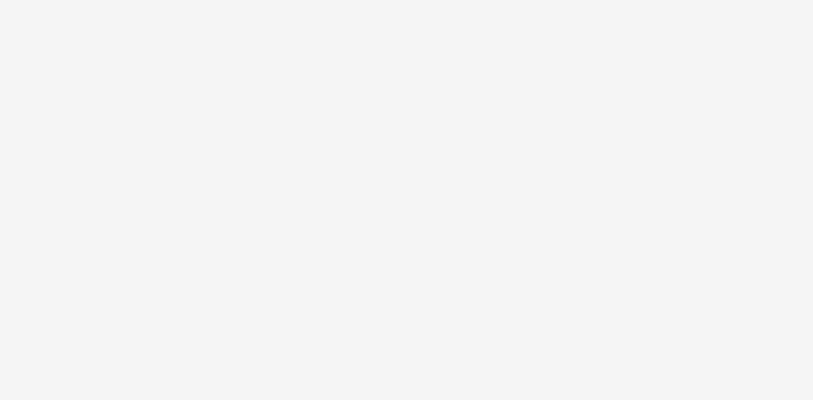
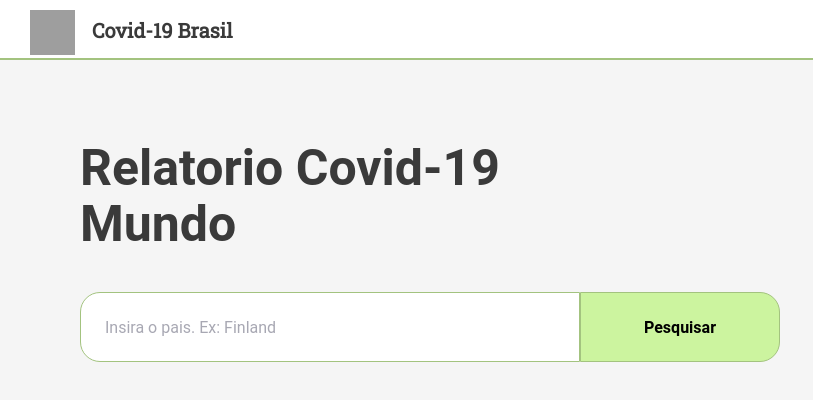
Before and after one commit to RobertaBaseggio/Consultas-CNPJ, a React (Create React App) app: page /countries in a window 1280 px wide. Shown: the top 400 px of the page, without its empty margins (0-813 px from the left). Built offline with nearby package versions, Linux system fonts and the light colour scheme; grey boxes are pictures that could not be loaded.

Commit message:
Listagem de casos de covid de todos os paises e inserção de uma tela de inicio

```diff
--- a/public/index.html
+++ b/public/index.html
@@ -2,7 +2,7 @@
 <html lang="en">
   <head>
     <meta charset="utf-8" />
-    <link rel="icon" href="%PUBLIC_URL%/favicon.ico" />
+    <link rel="icon" href="https://img-premium.flaticon.com/png/128/3958/premium/3958282.png?token=exp=1625852817~hmac=33ada0fcb80e1be9cfe5f879d9fe2057" />
     <meta name="viewport" content="width=device-width, initial-scale=1" />
     <meta name="theme-color" content="#000000" />
     <link href="https://fonts.googleapis.com/css2?family=Roboto+Slab&display=swap" rel="stylesheet">
--- /dev/null
+++ b/src/pages/Home/index.tsx
@@ -0,0 +1,64 @@
+import React, { useState, FormEvent } from 'react';
+import api from '../../services/api';
+
+import { Title, Repositories, Form, Header } from './styles';
+
+interface Repository {
+  uf: string;
+  state: string;
+  cases: string;
+  deaths: string;
+  suspects: string;
+  refuses: string;
+}
+
+const Home: React.FC = () => {
+  const [newRepo, setNewRepo] = useState('');
+  const [repositories, setRepositories] = useState<Repository[]>([]);
+  let uf: string;
+
+  async function handleAddRepository(event: FormEvent<HTMLFormElement>): Promise<void> {
+    event.preventDefault();
+    const response = await api.get<Repository>(`${newRepo}`);
+    const repository = response.data;
+    uf = newRepo;
+
+    setRepositories([...repositories, repository]);
+    setNewRepo('');
+
+  }
+  return (
+    <>
+    <Header>
+        <img src="https://image.flaticon.com/icons/png/128/2913/2913584.png" />
+        <h1>Covid-19 Brasil</h1>
+    </Header>
+
+      <Title>Relatorio Covid-19 Brasil</Title>
+
+      <Form onSubmit={handleAddRepository}>
+        <input value={newRepo} onChange={e => setNewRepo(e.target.value)}
+          placeholder="Insira a UF. Ex: SC" />
+        <button type="submit"> Pesquisar </button>
+      </Form>
+      <Repositories>
+        {repositories.map(repository => {
+         console.log(uf)
+          return (
+          <a key={repository.state} href="https://www.google.com/search?q=relatorio+coronavirus+brasil&oq=relatorio+coronavirus+&aqs=chrome.1.69i57j0l2j0i22i30.8415j0j7&sourceid=chrome&ie=UTF-8">
+            <div>
+              <strong>{repository.state} - {repository.uf}</strong>
+              <p>Casos: {repository.cases}</p>
+              <p>Mortes:  {repository.deaths}</p>
+              <p>Suspeitos:  {repository.suspects}</p>
+              <p>Resultados negativos:  {repository.refuses}</p>
+            </div>
+          </a>
+          );
+        })}
+      </Repositories>
+    </>
+  )
+};
+
+export default Home;
--- /dev/null
+++ b/src/pages/Start/index.tsx
@@ -0,0 +1,29 @@
+import React, { FormEvent } from 'react';
+import { Link } from 'react-router-dom';
+import { Title, Form, Header } from './styles';
+
+const Start: React.FC = () => {
+  async function handleAddRepository(event: FormEvent<HTMLFormElement>): Promise<void> {
+    event.preventDefault();
+
+  }
+  return (
+    <>
+    <Header>
+        <img src="https://image.flaticon.com/icons/png/128/2913/2913584.png" />
+        <h1>Covid-19 Brasil</h1>
+    </Header>
+      <Title>Relatorio Covid-19</Title>
+      <Form>
+          <Link to="/brazil/uf">
+        <button type="submit"> Pesquisar por estado brasileiro </button>
+        </Link>
+        <Link to="/countries">
+        <button type="submit"> Pesquisar por países </button>
+        </Link>
+      </Form>
+    </>
+  )
+};
+
+export default Start;
--- /dev/null
+++ b/src/pages/Start/styles.ts
@@ -0,0 +1,62 @@
+import styled from 'styled-components';
+import { shade } from 'polished';
+
+
+export const Header = styled.div`
+    display:flex;
+    flex-direction:row;
+    width: 100%;
+    height: 60px;
+    background-color: #FFF;
+    border-bottom: 2px solid ${shade(0.2, '#CCF49F')};
+
+    img{
+        width: 45px;
+        height: 45px;
+        margin-left: 30px;
+        margin-top: 10px;
+    }
+
+    h1{
+        font: 20px Roboto slab;
+        font-weight: 600;
+        color: #3a3a3a;
+        max-width: 300px;
+        margin: 17px;
+    }
+
+`;
+export const Title = styled.h1`
+    font-size: 50px;
+    color: #3a3a3a;
+    max-width: 450px;
+    line-height: 56px;
+    margin-top: 80px;
+    margin-left: 80px;
+`;
+
+export const Form = styled.form`
+    margin-top: 40px;
+    max-width: 100%;
+    display: flex;
+    flex-direction: column;
+
+    align-items: center;
+    justify-content: center;
+
+    button {
+        width: 300px;
+        height: 120px;
+        background: #CCF49F;
+        border-radius: 20px;
+        border: 1px solid ${shade(0.2, '#CCF49F')};
+        color: #000;
+        font-weight: bold;
+        transition: background-color 0.2s;
+        margin-top: 40px;
+
+        &:hover {
+            background: ${shade(0.2, '#CCF49F')};
+        }
+    }
+`;
--- a/src/Home/index.tsx
+++ b/src/pages/paises/index.tsx
@@ -1,25 +1,26 @@
 import React, { useState, FormEvent } from 'react';
-import api from '../services/api';
+import apiPaises from '../../services/apiPaises';
 
 import { Title, Repositories, Form, Header } from './styles';
 
-interface Repository {
-  uf: string;
-  state: string;
+interface RepositoryPaises {
+  data:{
+  country: string;
   cases: string;
   deaths: string;
   suspects: string;
-  refuses: string;
+  recovered: string;
+  }
 }
 
-const Home: React.FC = () => {
+const paises: React.FC = () => {
   const [newRepo, setNewRepo] = useState('');
-  const [repositories, setRepositories] = useState<Repository[]>([]);
+  const [repositories, setRepositories] = useState<RepositoryPaises[]>([]);
   let uf: string;
 
   async function handleAddRepository(event: FormEvent<HTMLFormElement>): Promise<void> {
     event.preventDefault();
-    const response = await api.get<Repository>(`${newRepo}`);
+    const response = await apiPaises.get<RepositoryPaises>(`${newRepo}`);
     const repository = response.data;
     uf = newRepo;
 
@@ -34,24 +35,23 @@ const Home: React.FC = () => {
         <h1>Covid-19 Brasil</h1>
     </Header>
 
-      <Title>Relatorio Covid-19 Brasil</Title>
+      <Title>Relatorio Covid-19 Mundo</Title>
 
       <Form onSubmit={handleAddRepository}>
         <input value={newRepo} onChange={e => setNewRepo(e.target.value)}
-          placeholder="Insira a UF. Ex: SC" />
+          placeholder="Insira o pais. Ex: Finland" />
         <button type="submit"> Pesquisar </button>
       </Form>
       <Repositories>
         {repositories.map(repository => {
-         console.log(uf)
           return (
-          <a key={repository.state} href="https://www.google.com/search?q=relatorio+coronavirus+brasil&oq=relatorio+coronavirus+&aqs=chrome.1.69i57j0l2j0i22i30.8415j0j7&sourceid=chrome&ie=UTF-8">
+          <a key={repository.data.country} href="https://www.google.com/search?q=relatorio+coronavirus+brasil&oq=relatorio+coronavirus+&aqs=chrome.1.69i57j0l2j0i22i30.8415j0j7&sourceid=chrome&ie=UTF-8">
             <div>
-              <strong>{repository.state} - {repository.uf}</strong>
-              <p>Casos: {repository.cases}</p>
-              <p>Mortes:  {repository.deaths}</p>
-              <p>Suspeitos:  {repository.suspects}</p>
-              <p>Resultados negativos:  {repository.refuses}</p>
+              <strong>{repository.data.country} </strong>
+              <p>Casos: {repository.data.cases}</p>
+              <p>Mortes:  {repository.data.deaths}</p>
+              <p>Suspeitos:  {repository.data.suspects}</p>
+              <p>Recuperados:  {repository.data.recovered}</p>
             </div>
           </a>
           );
@@ -61,4 +61,4 @@ const Home: React.FC = () => {
   )
 };
 
-export default Home;
+export default paises;
--- /dev/null
+++ b/src/pages/paises/styles.ts
@@ -0,0 +1,112 @@
+import styled from 'styled-components';
+import { shade } from 'polished';
+
+export const Header = styled.div`
+    display:flex;
+    flex-direction:row;
+    width: 100%;
+    height: 60px;
+    background-color: #FFF;
+    border-bottom: 2px solid ${shade(0.2, '#CCF49F')};
+
+    img{
+        width: 45px;
+        height: 45px;
+        margin-left: 30px;
+        margin-top: 10px;
+    }
+
+    h1{
+        font: 20px Roboto slab;
+        font-weight: 600;
+        color: #3a3a3a;
+        max-width: 300px;
+        margin: 17px;
+    }
+
+`;
+
+export const Title = styled.h1`
+    font-size: 50px;
+    color: #3a3a3a;
+    max-width: 450px;
+    line-height: 56px;
+    margin-top: 80px;
+    margin-left: 80px;
+`;
+
+export const Form = styled.form`
+    margin-top: 40px;
+    max-width: 700px;
+    display: flex;
+    margin-left: 80px;
+
+    input {
+        flex: 1;
+        height: 70px;
+        padding: 0 24px;
+        border: 1px solid ${shade(0.2, '#CCF49F')};
+        border-radius: 20px 0 0 20px;
+        color: #3a3a3a;
+        &::placeholder {
+            color: #a8a8b3;
+        }
+    }
+    button {
+        width: 200px;
+        height: 70px;
+        background: #CCF49F;
+        border-radius:0 20px 20px 0;
+        border: 1px solid ${shade(0.2, '#CCF49F')};
+        color: #000;
+        font-weight: bold;
+        transition: background-color 0.2s;
+        &:hover {
+            background: ${shade(0.2, '#CCF49F')};
+        }
+    }
+`;
+
+export const Repositories = styled.div`
+    margin-top: 80px;
+    max-width: 100%;
+    display: flex;
+    flex-direction: row;
+    margin-left: 80px;
+    flex-wrap: wrap;
+
+
+    a {
+        background: #fff;
+        border-radius: 5px;
+        width: 280px;
+        padding: 24px;
+        text-decoration: none;
+        display: flex;
+        align-items: center;
+        trasition: transform 0.2s;
+        margin-right: 30px;
+        margin-top: 30px;
+
+        &:hover {
+            transform: translate(10px);
+        }
+
+        div {
+            margin: 0 16px;
+            flex: 1;
+            strong {
+                font-size: 18px;
+                color: #3d3d4d;
+            }
+
+            p {
+                font-size: 16px;
+                color: #3d3d4d;
+                margin-top: 4px;
+                font-weight: 200;
+            }
+        }
+    }
+
+`;
--- a/src/routes/index.tsx
+++ b/src/routes/index.tsx
@@ -1,11 +1,15 @@
 import React from 'react';
 import { Switch, Route } from 'react-router-dom';
 
-import Home from '../Home';
+import Home from '../pages/Home';
+import Start from '../pages/Start';
+import Paises from '../pages/paises';
 
 const Routes: React.FC = () => (
   <Switch>
-    <Route path="/" exact component={Home} />;
+    <Route path="/" exact component={Start} />;
+    <Route path="/brazil/uf" exact component={Home} />;
+    <Route path="/countries" exact component={Paises} />;
   </Switch>
 );
 
--- /dev/null
+++ b/src/services/apiPaises.ts
@@ -0,0 +1,7 @@
+import axios from 'axios';
+
+const api = axios.create({
+    baseURL: 'https://covid19-brazil-api.vercel.app/api/report/v1/',
+});
+
+export default api;
```
Also changed, not shown: src/pages/Home/styles.ts (renamed from src/Home/styles.ts).
